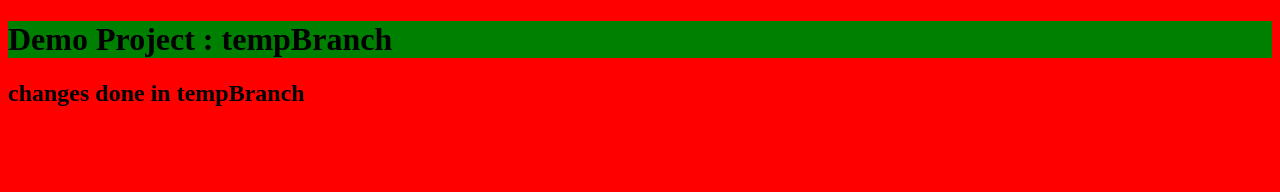
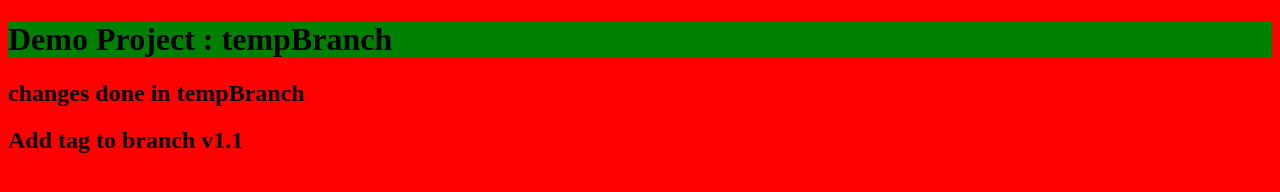
Before and after one commit to SapnaSecure/DemoWebsite, a plain HTML site: page index.html in a window 1280 px wide. Drawn offline with Linux system fonts and the light colour scheme.

Commit message:
file edited with tag v1.1

```diff
--- a/index.html
+++ b/index.html
@@ -10,6 +10,7 @@
 <body>
 <h1>Demo Project : tempBranch</h1>
 <h2> changes done in tempBranch</h2>
+<h2> Add tag to branch v1.1</h2>
 
 </body>
 </html>
```
